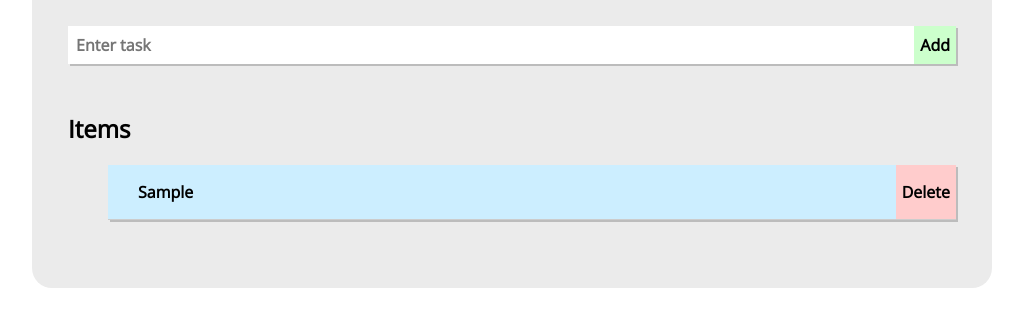
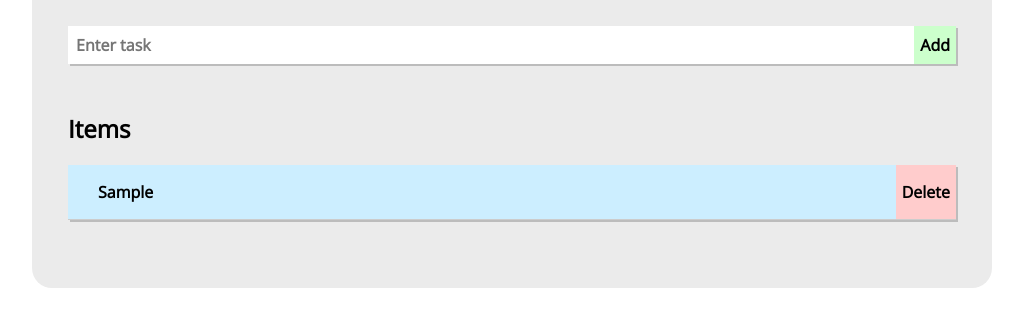
Before and after one commit to aboyd52501/todo, a plain HTML site: page index.html in a window 1280 px wide. Both pictures are taken after typing "Sample" into the empty fields and a click on the button "Add". Shown: the part 114-440 px from the top of the page, without its empty margins (128-1151 px from the left). Drawn offline with nearby package versions, Linux system fonts and the light colour scheme.

Commit message:
Fixed indentation issue. Made the list elements into plain divs.

```diff
--- a/index.html
+++ b/index.html
@@ -20,9 +20,9 @@
         </div>
         <div class='row'>
             <h2>Items</h2>
-            <ul class='todo-list'>
+            <div class='todo-list'>
 
-            </ul>
+            </div>
         </div>
 
 
--- a/todo.js
+++ b/todo.js
@@ -93,19 +93,19 @@ console.log(itemList);
 itemList.addCallback(array => {
     clearChildren(UL);
     array.forEach(todo => {
-        const li = document.createElement('li');
-        li.classList.add('todo-item');
+        const div = document.createElement('div');
+        div.classList.add('todo-item');
 
         const text = document.createElement('p');
         text.textContent = todo.text;
-        li.appendChild(text);
+        div.appendChild(text);
 
         const button = document.createElement('button');
         button.innerText = 'Delete';
         button.addEventListener('click', todoItemButtonCallback(itemList, todo));
-        li.appendChild(button);
+        div.appendChild(button);
 
-        UL.appendChild(li);
+        UL.appendChild(div);
     });
 });
 
```
